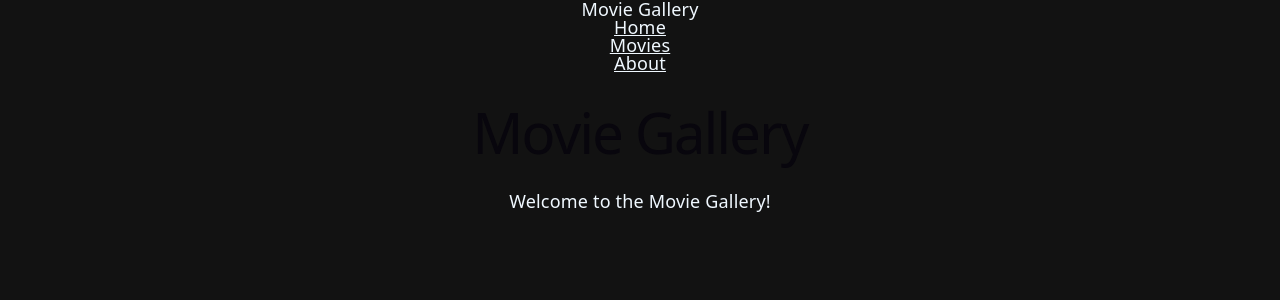
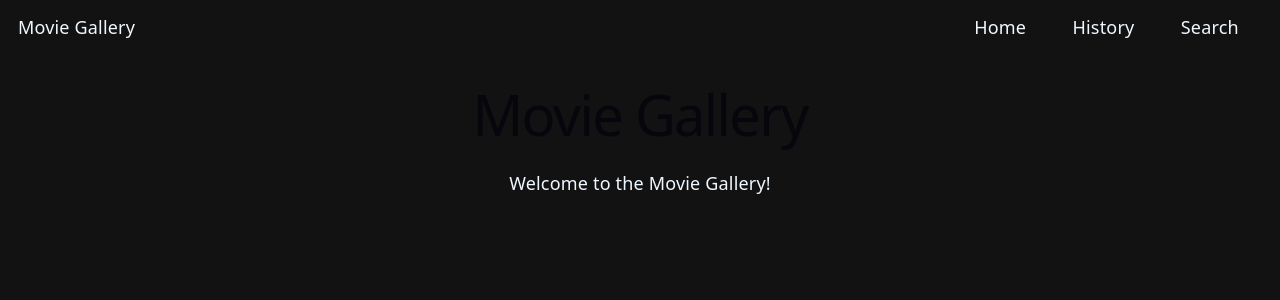
Before and after one commit to FrinceNacion/movie-gallery, a React (Vite) app: page / in a window 1280 px wide. Shown: the top 300 px of the page. Built offline with nearby package versions, Linux system fonts and the light colour scheme.

Commit message:
Update: initial nav style

```diff
--- a/src/Navigation.jsx
+++ b/src/Navigation.jsx
@@ -1,12 +1,12 @@
 function Navigation() {
     return (
         <>
-            <nav>
-                <h4>Movie Gallery</h4>
-                <ul>
-                    <li><a href="/">Home</a></li>
-                    <li><a href="/movies">Movies</a></li>
-                    <li><a href="/about">About</a></li>
+            <nav className="d-flex flex-row justify-content-between align-items-center p-3">
+                <h3>Movie Gallery</h3>
+                <ul className="d-flex flex-row justify-content-around align-items-center w-25">
+                    <li><p>Home</p></li>
+                    <li><p>History</p></li>
+                    <li><p>Search</p></li>
                 </ul>
             </nav>
         </>
```
